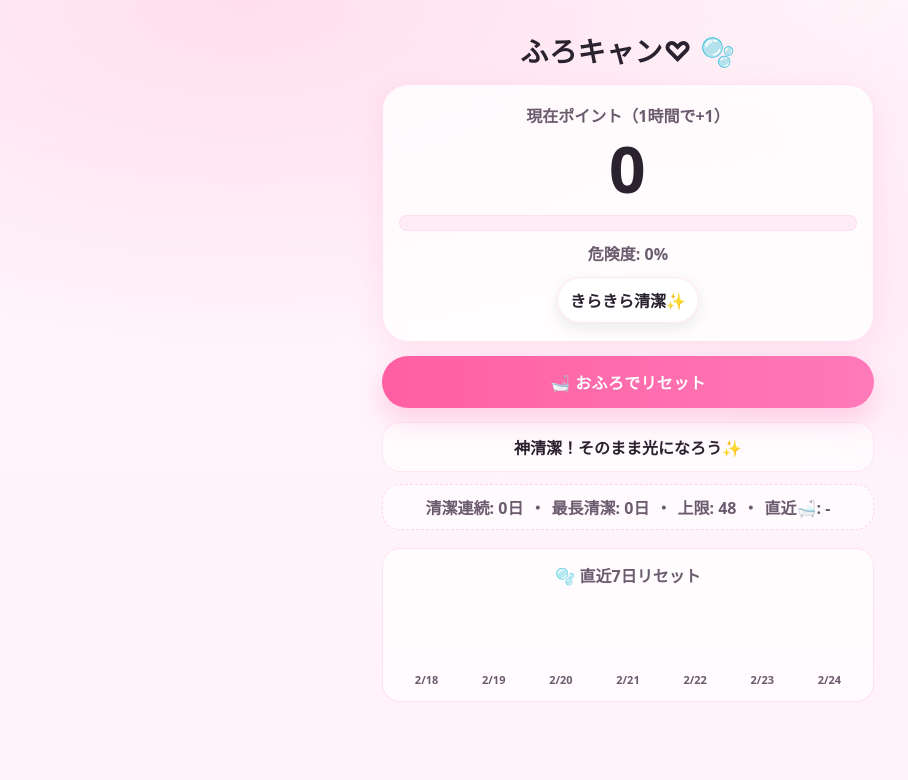
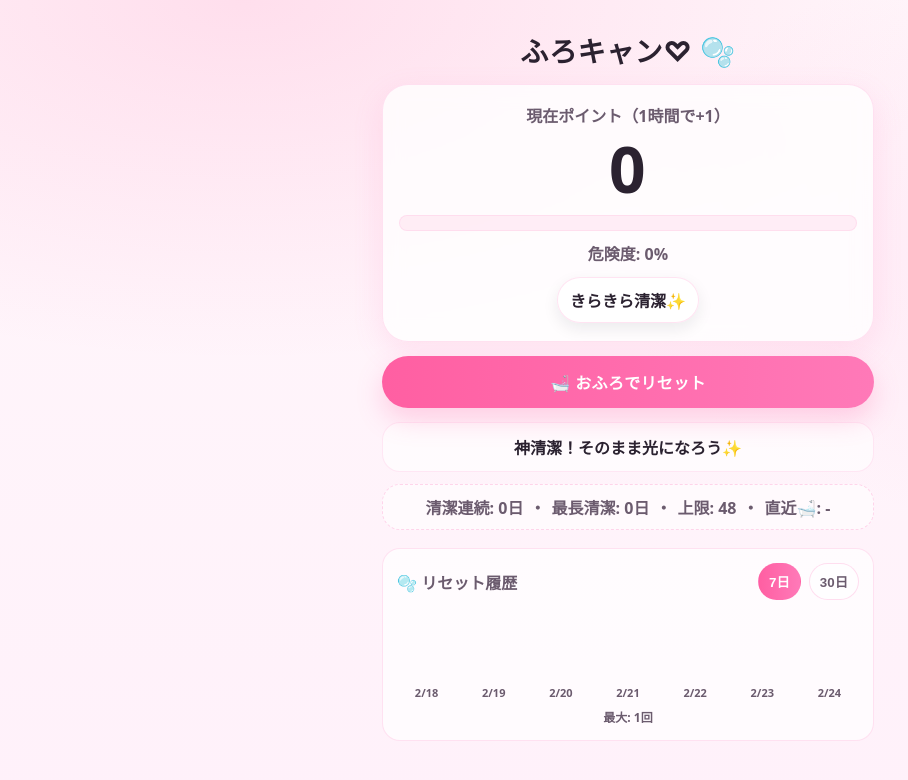
Before and after one commit to skurosawa/chinkasu-pwa, a React (Vite) app: page / in a window 1280 px wide. Shown: the top 780 px of the page, without its empty margins (12-920 px from the left). Built offline with nearby package versions, Linux system fonts and the light colour scheme.

Commit message:
feat: add auto-scaled history graph, 7/30 day toggle, and clean tier levels

```diff
--- a/src/App.css
+++ b/src/App.css
@@ -287,3 +287,88 @@
   color: var(--sub);
   font-weight: 700;
 }
+
+/* ---- 履歴：ヘッダ + 切替 ---- */
+.historyHeader{
+  display:flex;
+  align-items:center;
+  justify-content:space-between;
+  gap:12px;
+  margin-bottom:10px;
+}
+
+.historyTitle{
+  margin:0;
+  font-weight:900;
+  color: var(--sub);
+}
+
+.historyTabs{
+  display:flex;
+  gap:8px;
+}
+
+.historyTab{
+  border:1px solid rgba(255,105,180,.22);
+  background: rgba(255,255,255,.7);
+  color: var(--sub);
+  font-weight:900;
+  padding:8px 10px;
+  border-radius:999px;
+  cursor:pointer;
+}
+
+.historyTab.active{
+  background: linear-gradient(90deg, var(--pink), #ff79b8);
+  color:#fff;
+  border-color: transparent;
+}
+
+.historyBars{
+  display:flex;
+  align-items:flex-end;
+  justify-content:space-between;
+  height: 90px;
+  gap:8px;
+}
+
+/* 30日は横スクロールで詰まり回避 */
+.historyBars.monthly{
+  overflow-x:auto;
+  justify-content:flex-start;
+  padding-bottom:6px;
+  scroll-snap-type:x proximity;
+}
+
+.historyBars.monthly .historyItem{
+  min-width: 26px;
+  scroll-snap-align:end;
+}
+
+.historyItem{
+  display:flex;
+  flex-direction:column;
+  align-items:center;
+  gap:6px;
+  flex:1;
+}
+
+.historyBar{
+  width:100%;
+  max-width:28px;
+  background: linear-gradient(180deg,#ff7dbb,#ffb2da);
+  border-radius: 8px 8px 4px 4px;
+  transition: height .2s ease;
+}
+
+.historyMeta{
+  margin-top:8px;
+  font-size:12px;
+  color: var(--sub);
+  font-weight:800;
+}
+
+/* ---- 神清潔段階（バッジ色味を少し変える） */
+.godBadge--god{ color: var(--pink); }
+.godBadge--super{ color: #c026d3; }   /* 少し紫寄り */
+.godBadge--legend{ color: #b45309; }  /* ゴールド寄り */
--- a/src/App.tsx
+++ b/src/App.tsx
@@ -34,30 +34,48 @@ export default function App() {
 
   const [lastBathPoint, setLastBathPoint] = useState<number | null>(null)
 
-  // 神清潔トースト
+  // ✅ 神清潔トースト（到達した瞬間だけ）
   const [showGodToast, setShowGodToast] = useState(false)
   const prevStreakRef = useRef<number>(cleanStreak)
 
-  const isGodClean = cleanStreak >= 7
+  // ✅ 履歴レンジ（7日 / 30日）
+  const [historyRange, setHistoryRange] = useState<7 | 30>(7)
 
-  // 起動時に履歴読み込み
+  // ✅ 神清潔段階（7 / 14 / 30）
+  const cleanTier = useMemo(() => {
+    const s = cleanStreak
+    if (s >= 30) return { key: 'legend', label: '伝説清潔', badge: '👑', min: 30 }
+    if (s >= 14) return { key: 'super', label: '超神清潔', badge: '💖', min: 14 }
+    if (s >= 7) return { key: 'god', label: '神清潔', badge: '✨', min: 7 }
+    return { key: 'none', label: '', badge: '', min: 0 }
+  }, [cleanStreak])
+
+  const isGodClean = cleanTier.key !== 'none'
+
+  // 起動時に履歴の最新を読む
   useEffect(() => {
     const events = loadBathEvents()
     const last = events.at(-1)
     setLastBathPoint(last ? last.pointBefore : null)
   }, [])
 
-  // 7日到達時トースト
+  // ✅ 7日到達した瞬間だけ祝う（段階が変わった瞬間に出す）
   useEffect(() => {
     const prev = prevStreakRef.current
-    if (prev < 7 && cleanStreak >= 7) {
+
+    const crossed7 = prev < 7 && cleanStreak >= 7
+    const crossed14 = prev < 14 && cleanStreak >= 14
+    const crossed30 = prev < 30 && cleanStreak >= 30
+
+    if (crossed7 || crossed14 || crossed30) {
       setShowGodToast(true)
       window.setTimeout(() => setShowGodToast(false), 1600)
     }
+
     prevStreakRef.current = cleanStreak
   }, [cleanStreak])
 
-  // 1分ごと再計算
+  // 1分ごとにポイント再計算
   useEffect(() => {
     const tick = () => {
       const p = calcPoint(nowMs(), lastResetAt, MAX_POINT)
@@ -71,6 +89,7 @@ export default function App() {
   const dangerPercent = Math.round((point / MAX_POINT) * 100)
   const isDanger = point >= 24
 
+  // ✅ 神清潔中はピンク浄化ゲージにする
   const gaugeFillClass = isGodClean
     ? 'gaugeFill godGaugePink'
     : 'gaugeFill'
@@ -116,13 +135,13 @@ export default function App() {
     }
   }
 
-  // 🫧 直近7日リセット回数
-  const weeklyCounts = useMemo(() => {
+  // 🫧 履歴（自動スケーリング + 7/30）
+  const historyData = useMemo(() => {
     const events = loadBathEvents()
-    const result: { day: string; count: number }[] = []
     const now = new Date()
 
-    for (let i = 6; i >= 0; i--) {
+    const days: { key: string; label: string; count: number }[] = []
+    for (let i = historyRange - 1; i >= 0; i--) {
       const d = new Date(now)
       d.setDate(now.getDate() - i)
 
@@ -131,22 +150,39 @@ export default function App() {
       })
 
       const count = events.filter((e) => e.dayKey === key).length
-      result.push({ day: key.slice(5), count })
+      const label = key.slice(5) // "MM/DD"
+
+      days.push({ key, label, count })
     }
 
-    return result
-  }, [cleanStreak, lastBathPoint])
+    const max = Math.max(1, ...days.map((d) => d.count))
+    const maxHeight = 72
+
+    const items = days.map((d) => {
+      const height =
+        d.count === 0 ? 0 : Math.max(8, Math.round((d.count / max) * maxHeight))
+      return { ...d, height }
+    })
+
+    return { max, items }
+  }, [historyRange, cleanStreak, lastBathPoint])
+
+  const toastText = () => {
+    if (cleanTier.key === 'legend') return '👑 伝説清潔になった！'
+    if (cleanTier.key === 'super') return '💖 超神清潔になった！'
+    if (cleanTier.key === 'god') return '✨ 神清潔達成！'
+    return '✨ いい感じ！'
+  }
 
   return (
     <div className="app">
       <h1>ふろキャン♡ 🫧</h1>
 
+      {/* ✅ ヘッダー直下：段階バッジ */}
       {isGodClean && (
-        <div className="godBadge">
-          ✨ 神清潔モード ✨
-          <span className="godBadgeSub">
-            清潔連続 {cleanStreak} 日
-          </span>
+        <div className={`godBadge godBadge--${cleanTier.key}`}>
+          {cleanTier.badge} {cleanTier.label}モード {cleanTier.badge}
+          <span className="godBadgeSub">清潔連続 {cleanStreak} 日</span>
         </div>
       )}
 
@@ -163,7 +199,7 @@ export default function App() {
         </div>
 
         <div className={`gaugeLabel ${isDanger ? 'danger' : ''}`}>
-          {isGodClean ? '神浄化度' : '危険度'}: {dangerPercent}%
+          {isGodClean ? `${cleanTier.label}浄化度` : '危険度'}: {dangerPercent}%
         </div>
 
         <div className="badge">{badge()}</div>
@@ -189,26 +225,49 @@ export default function App() {
 
       {/* 🫧 履歴グラフ */}
       <div className="history">
-        <p className="historyTitle">🫧 直近7日リセット</p>
+        <div className="historyHeader">
+          <p className="historyTitle">🫧 リセット履歴</p>
 
-        <div className="historyBars">
-          {weeklyCounts.map((d) => (
-            <div key={d.day} className="historyItem">
+          <div className="historyTabs" role="tablist" aria-label="履歴レンジ">
+            <button
+              type="button"
+              className={`historyTab ${historyRange === 7 ? 'active' : ''}`}
+              onClick={() => setHistoryRange(7)}
+            >
+              7日
+            </button>
+            <button
+              type="button"
+              className={`historyTab ${historyRange === 30 ? 'active' : ''}`}
+              onClick={() => setHistoryRange(30)}
+            >
+              30日
+            </button>
+          </div>
+        </div>
+
+        <div className={`historyBars ${historyRange === 30 ? 'monthly' : ''}`}>
+          {historyData.items.map((d) => (
+            <div key={d.key} className="historyItem">
               <div
                 className="historyBar"
-                style={{ height: `${d.count * 16}px` }}
+                style={{ height: `${d.height}px` }}
+                title={`${d.label}：${d.count}回`}
               />
-              <span className="historyDay">{d.day}</span>
+              <span className="historyDay">{d.label}</span>
             </div>
           ))}
         </div>
+
+        <div className="historyMeta">
+          <span>最大: {historyData.max}回</span>
+        </div>
       </div>
 
+      {/* ✅ 段階到達トースト */}
       {showGodToast && (
         <div className="godToast" aria-live="polite">
-          <div className="godToastInner">
-            ✨ 神清潔達成！ ✨
-          </div>
+          <div className="godToastInner">{toastText()}</div>
         </div>
       )}
     </div>
```
